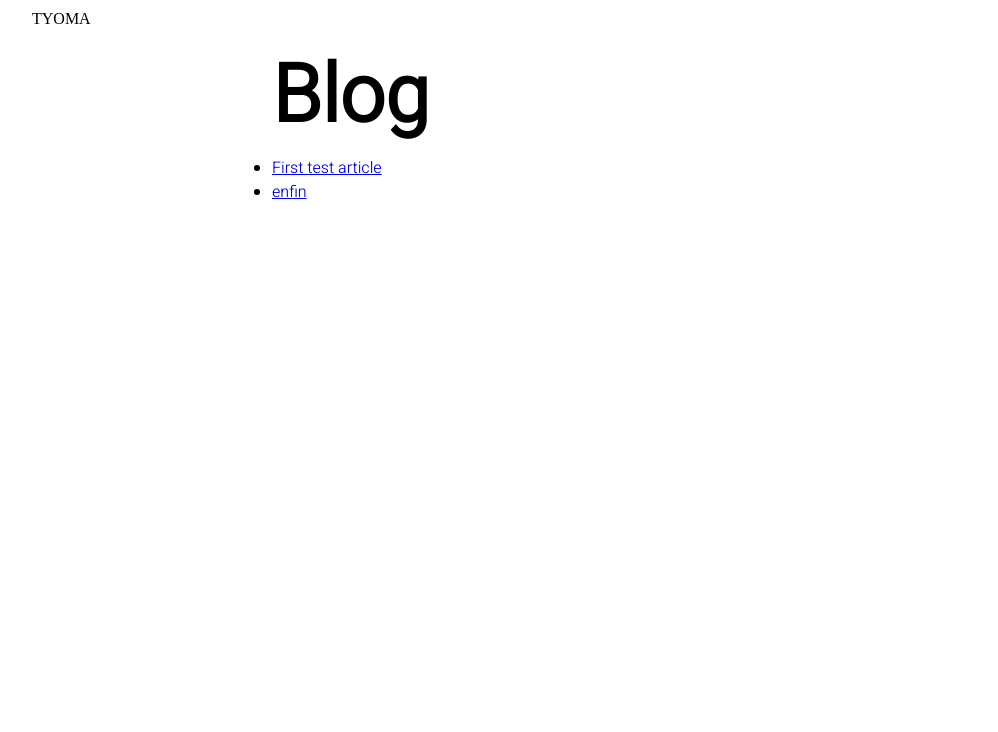
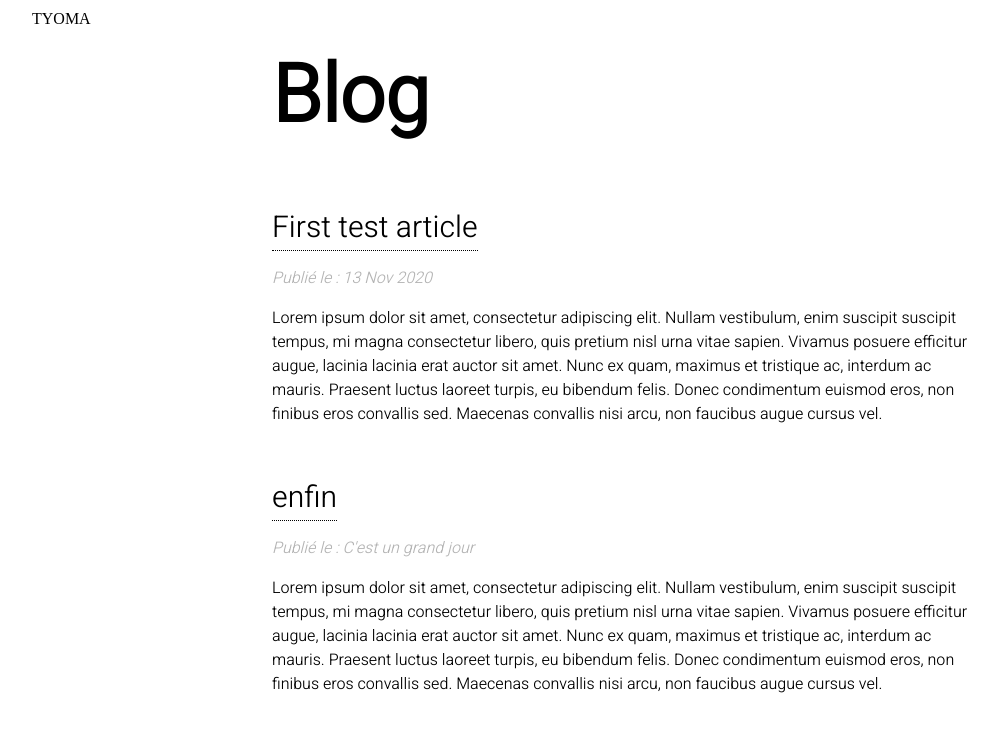
Before and after one commit to TyomaMtl/tyoma, a Vue app: page /blog in a window 1280 px wide. Shown: the top 732 px of the page, without its empty margins (18-1016 px from the left). Built offline with nearby package versions, Linux system fonts and the light colour scheme; a web font is replaced by a local one.

Commit message:
feat(blog): create article card

```diff
--- a/public/css/main.css
+++ b/public/css/main.css
@@ -99,3 +99,24 @@ p {
 .wrapper h1.main {
     font-size: 80px;
 }
+
+
+/* CARD */
+.card {
+    margin-top: 50px;
+    list-style: none;
+}
+.card > .date {
+    color: #b4b4b4;
+    font-style: italic;
+}
+.card a {
+    font-size: 30px;
+    color: #000;
+    border-bottom: 1px dotted #000;
+    text-decoration: none;
+    transition-duration: 0.2s;
+}
+.card a:hover {
+    padding-bottom: 5px;
+}
--- a/src/datas/index.json
+++ b/src/datas/index.json
@@ -3,12 +3,14 @@
         {
             "id": "first-test-article",
             "title": "First test article",
-            "date": "13 Nov 2020"
+            "date": "13 Nov 2020",
+            "description": "Lorem ipsum dolor sit amet, consectetur adipiscing elit. Nullam vestibulum, enim suscipit suscipit tempus, mi magna consectetur libero, quis pretium nisl urna vitae sapien. Vivamus posuere efficitur augue, lacinia lacinia erat auctor sit amet. Nunc ex quam, maximus et tristique ac, interdum ac mauris. Praesent luctus laoreet turpis, eu bibendum felis. Donec condimentum euismod eros, non finibus eros convallis sed. Maecenas convallis nisi arcu, non faucibus augue cursus vel."
         },
         {
             "id": "second-test-article",
             "title": "enfin",
-            "date": "C'est un grand jour"
+            "date": "C'est un grand jour",
+            "description": "Lorem ipsum dolor sit amet, consectetur adipiscing elit. Nullam vestibulum, enim suscipit suscipit tempus, mi magna consectetur libero, quis pretium nisl urna vitae sapien. Vivamus posuere efficitur augue, lacinia lacinia erat auctor sit amet. Nunc ex quam, maximus et tristique ac, interdum ac mauris. Praesent luctus laoreet turpis, eu bibendum felis. Donec condimentum euismod eros, non finibus eros convallis sed. Maecenas convallis nisi arcu, non faucibus augue cursus vel."
         }
     ]
 }
--- a/src/pages/Blog.vue
+++ b/src/pages/Blog.vue
@@ -6,8 +6,10 @@
         <div class="wrapper">
             <h1 class="main">Blog</h1>
             <ul>
-                <li v-for="article in articles" :key="article.id">
+                <li class="card" v-for="article in articles" :key="article.id">
                     <router-link :to="{ name: 'article', params: { id: article.id }}">{{ article.title }}</router-link>
+                    <p class="date">Publié le : {{ article.date }}</p>
+                    <p>{{ article.description }}</p>
                 </li>
             </ul>
         </div>
```
